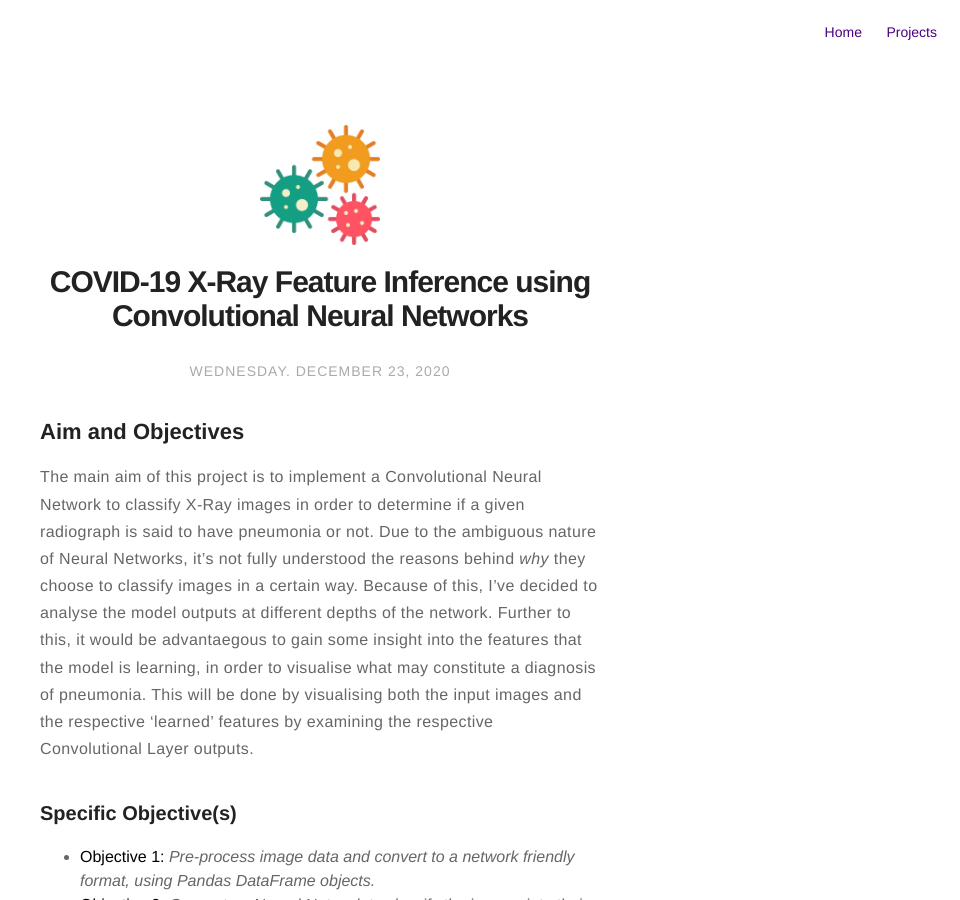
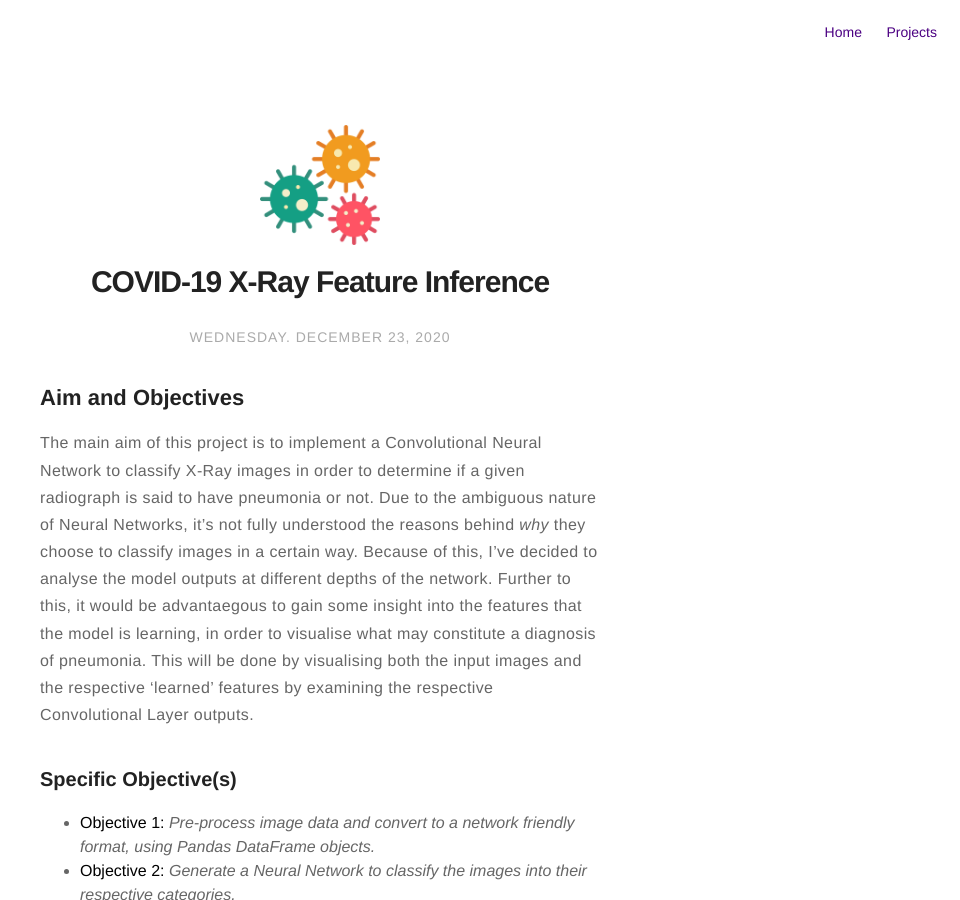
Before and after one commit to pascalemp/pascalemp.github.io, a Jekyll site: the page built from _posts/2020-12-23-covid-x-ray-inference.markdown, in a window 1280 px wide and 900 px high. Shown: the whole window, without its empty margins (320-1280 px from the left). Built offline with Jekyll 4.4.1, drawn with Linux system fonts in a browser that asks for light colours; part of the change alters nothing that is shown.

Commit message:
Update 2020-12-23-covid-x-ray-inference.markdown

```diff
--- a/_posts/2020-12-23-covid-x-ray-inference.markdown
+++ b/_posts/2020-12-23-covid-x-ray-inference.markdown
@@ -1,5 +1,6 @@
 ---
-title: "COVID-19 X-Ray Feature Inference using Convolutional Neural Networks"
+#title: "COVID-19 X-Ray Feature Inference using Convolutional Neural Networks"
+title: "COVID-19 X-Ray Feature Inference"
 layout: post
 date: 2020-12-23 19:30
 tag: covid-inference
```
